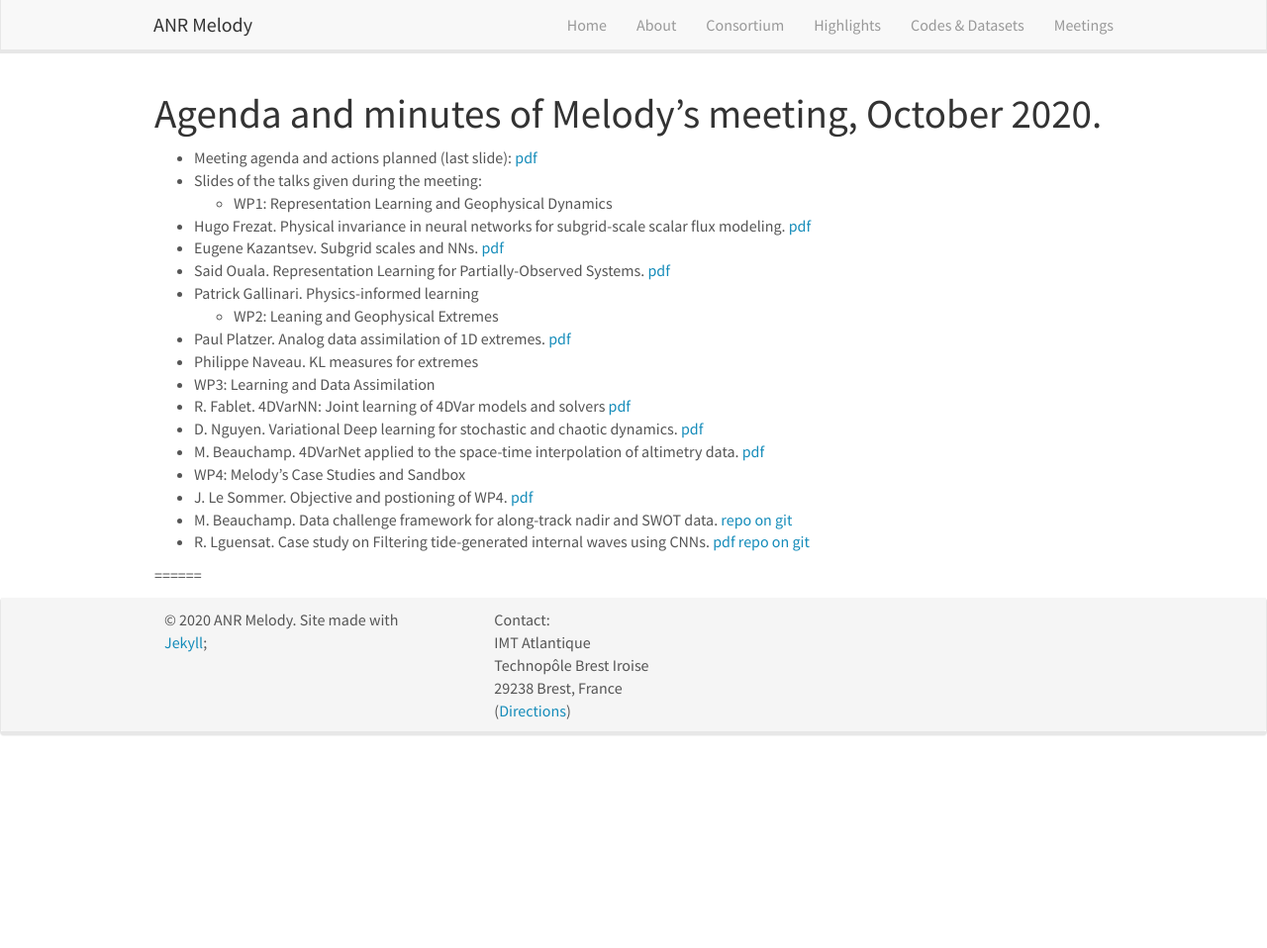
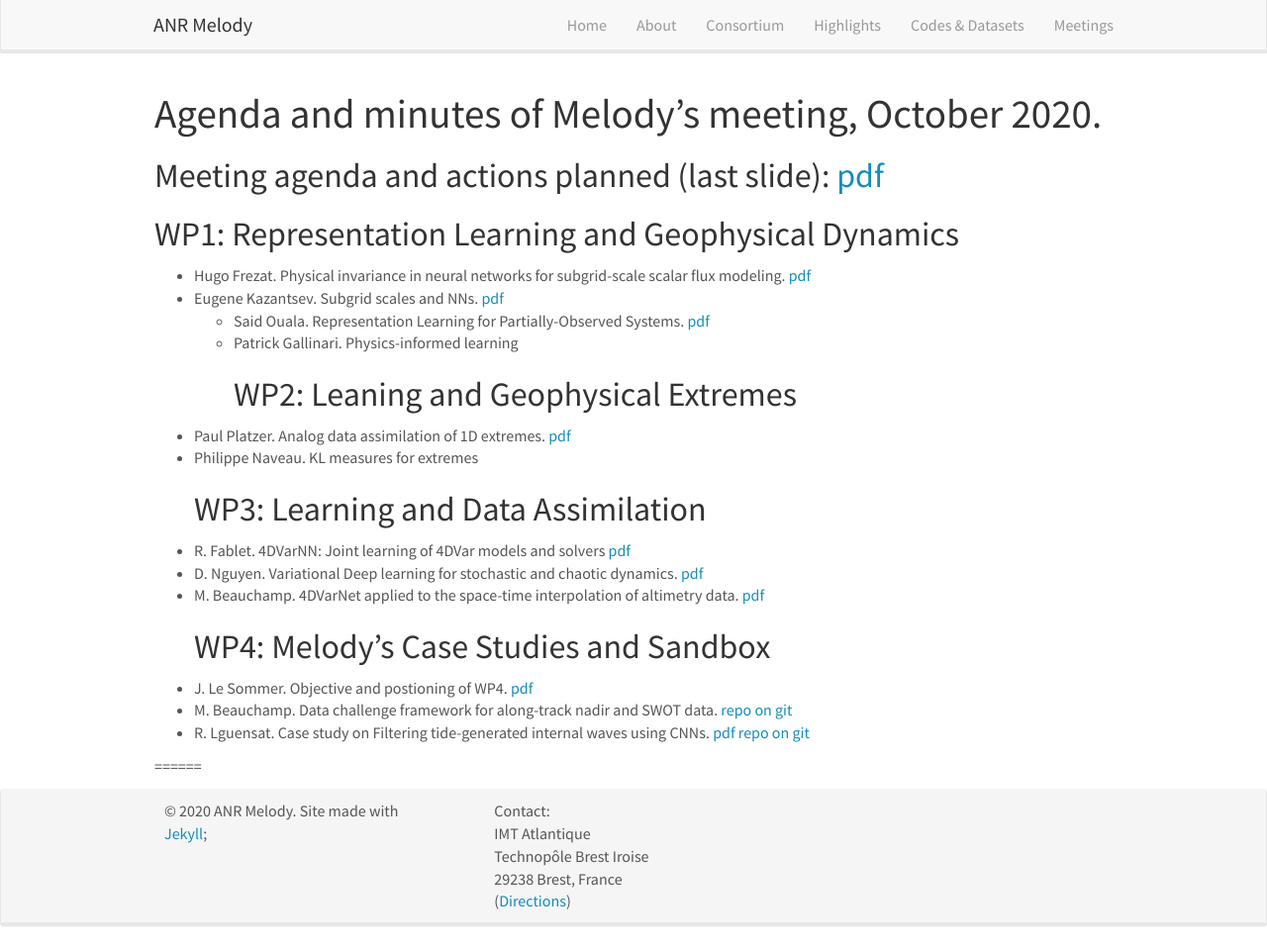
Before and after one commit to anr-melody/anr-melody.github.io, a Jekyll site: the page built from _pages/meetings.md, in a window 1280 px wide and 958 px high. Shown: the whole window at 99% size. Built offline with Jekyll 4.4.1, drawn with Linux system fonts in a browser that asks for light colours; nearby versions of some CDN libraries.

Commit message:
Update meetings.md

```diff
--- a/_pages/meetings.md
+++ b/_pages/meetings.md
@@ -8,21 +8,20 @@ permalink: /meetings/
 
 
 # Agenda and minutes of Melody's meeting, October 2020.
-* Meeting agenda and actions planned (last slide): [pdf]({{ site.url }}{{ site.baseurl }}/downloads/meeting_anrMelody_20201012.pdf)
-* Slides of the talks given during the meeting:
-  - WP1: Representation Learning and Geophysical Dynamics
-+ Hugo Frezat.  Physical invariance in neural networks for subgrid-scale scalar flux modeling. [pdf]({{ site.url }}{{ site.baseurl }}/downloads/presMelody202010_hfrezat.pdf)
-+ Eugene Kazantsev. Subgrid scales and NNs. [pdf]({{ site.url }}{{ site.baseurl }}/downloads/presMelody202010_ekazantsev.pdf)
-+ Said Ouala. Representation Learning for Partially-Observed Systems. [pdf]({{ site.url }}{{ site.baseurl }}/downloads/presMelody202010_souala.pdf)
-+ Patrick Gallinari. Physics-informed learning
-  - WP2: Leaning and Geophysical Extremes
+## Meeting agenda and actions planned (last slide): [pdf]({{ site.url }}{{ site.baseurl }}/downloads/meeting_anrMelody_20201012.pdf)
+## WP1: Representation Learning and Geophysical Dynamics
+* Hugo Frezat.  Physical invariance in neural networks for subgrid-scale scalar flux modeling. [pdf]({{ site.url }}{{ site.baseurl }}/downloads/presMelody202010_hfrezat.pdf)
+* Eugene Kazantsev. Subgrid scales and NNs. [pdf]({{ site.url }}{{ site.baseurl }}/downloads/presMelody202010_ekazantsev.pdf)
+    + Said Ouala. Representation Learning for Partially-Observed Systems. [pdf]({{ site.url }}{{ site.baseurl }}/downloads/presMelody202010_souala.pdf)
+    + Patrick Gallinari. Physics-informed learning
+## WP2: Leaning and Geophysical Extremes
 + Paul Platzer. Analog data assimilation of 1D extremes. [pdf]({{ site.url }}{{ site.baseurl }}/downloads/presMelody202010_pplatzer.pdf)
 + Philippe Naveau. KL measures for extremes
-- WP3: Learning and Data Assimilation
+## WP3: Learning and Data Assimilation
 + R. Fablet. 4DVarNN: Joint learning of 4DVar models and solvers [pdf]({{ site.url }}{{ site.baseurl }}/downloads/presMelody202010_rfablet.pdf)
 + D. Nguyen. Variational Deep learning for stochastic and chaotic dynamics. [pdf]({{ site.url }}{{ site.baseurl }}/downloads/presMelody202010_dnugyen.pdf)
 + M. Beauchamp. 4DVarNet applied to the space-time interpolation of altimetry data. [pdf]({{ site.url }}{{ site.baseurl }}/downloads/presMelody202010_mbeauchamp.pdf)
-- WP4: Melody's Case Studies and Sandbox
+## WP4: Melody's Case Studies and Sandbox
 + J. Le Sommer. Objective and postioning of WP4. [pdf]({{ site.url }}{{ site.baseurl }}/downloads/presMelody202010_JLeSommer.pdf)
 + M. Beauchamp. Data challenge framework for along-track nadir and SWOT data. [repo on git](https://github.com/CIA-Oceanix/2020a_IMT_SSH_mapping_NATL60)
 + R. Lguensat. Case study on Filtering tide-generated internal waves using CNNs. [pdf]({{ site.url }}{{ site.baseurl }}/downloads/presMelody202010_rlguensat.pdf) [repo on git](https://github.com/CIA-Oceanix/DetideNet)
```
